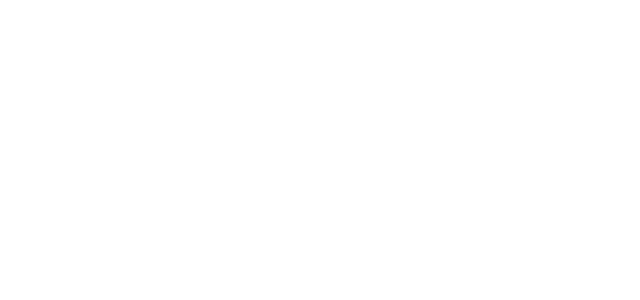
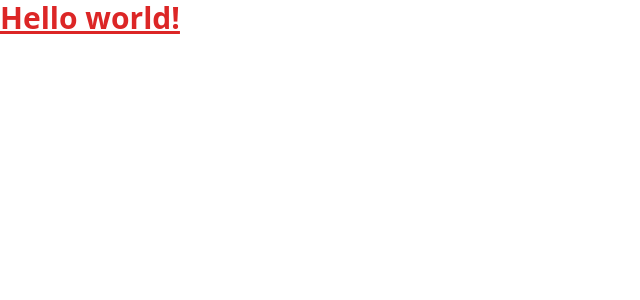
Before and after one commit to sbcodes90/mongodb-connection, a React (Create React App) app in the folder frontend/client/: page / in a window 1280 px wide. Shown: the top 300 px of the page, without its empty margins (0-640 px from the left). Built offline with nearby package versions, Linux system fonts and the light colour scheme.

Commit message:
tailwind css

```diff
--- a/frontend/client/src/App.js
+++ b/frontend/client/src/App.js
@@ -2,7 +2,9 @@
 function App() {
   return (
     <>
-
+       <h1 className="text-3xl font-bold underline text-red-600">
+      Hello world!
+    </h1>
     </>
   );
 }
--- a/frontend/client/src/index.css
+++ b/frontend/client/src/index.css
@@ -1,13 +1,3 @@
-body {
-  margin: 0;
-  font-family: -apple-system, BlinkMacSystemFont, 'Segoe UI', 'Roboto', 'Oxygen',
-    'Ubuntu', 'Cantarell', 'Fira Sans', 'Droid Sans', 'Helvetica Neue',
-    sans-serif;
-  -webkit-font-smoothing: antialiased;
-  -moz-osx-font-smoothing: grayscale;
-}
-
-code {
-  font-family: source-code-pro, Menlo, Monaco, Consolas, 'Courier New',
-    monospace;
-}
+@tailwind base;
+@tailwind components;
+@tailwind utilities;
--- /dev/null
+++ b/frontend/client/tailwind.config.js
@@ -0,0 +1,10 @@
+/** @type {import('tailwindcss').Config} */
+module.exports = {
+  content: [
+    "./src/**/*.{js,jsx,ts,tsx}",
+  ],
+  theme: {
+    extend: {},
+  },
+  plugins: [],
+}
```
Also changed, not shown: 1 other file (tests, documents, lock files or other folders).
